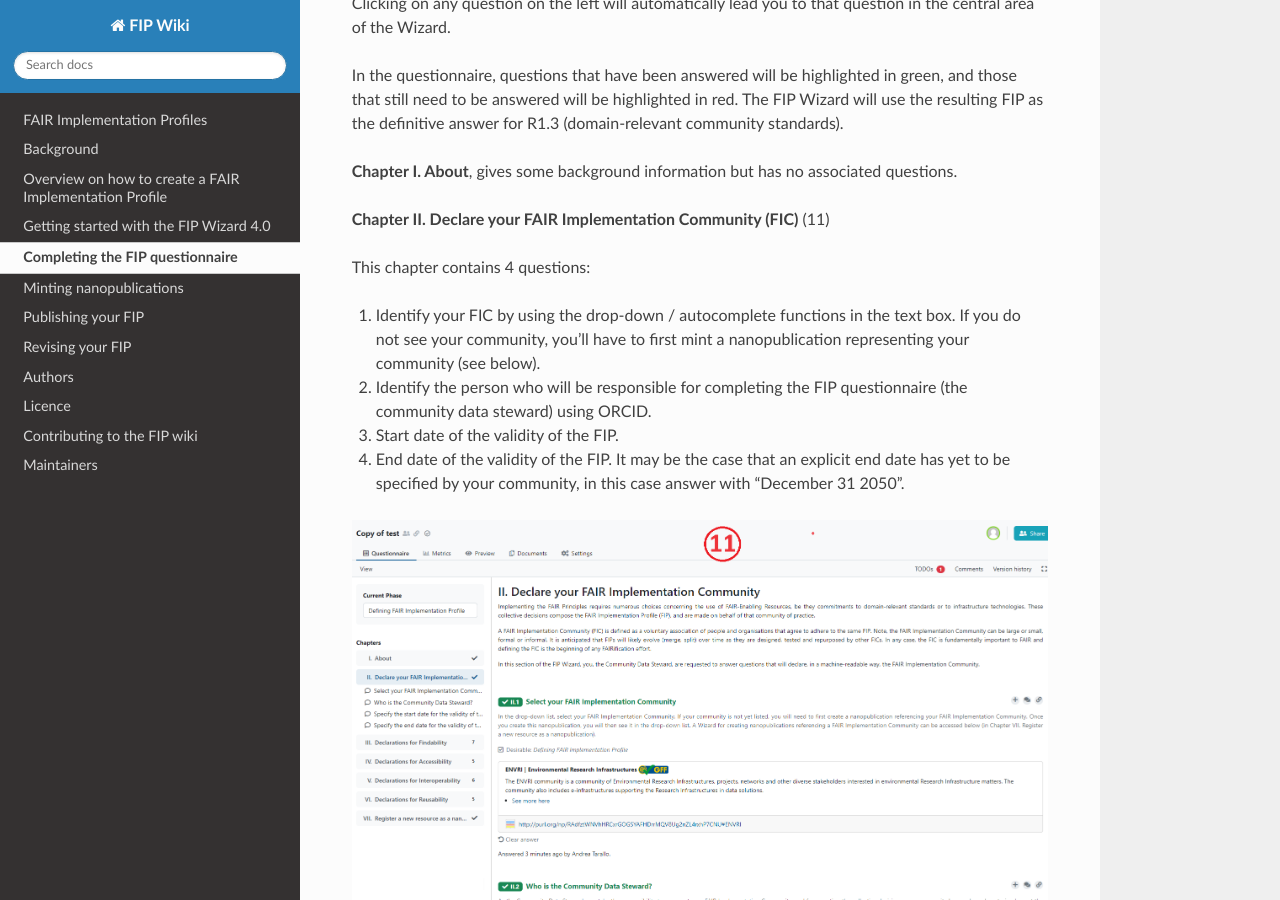
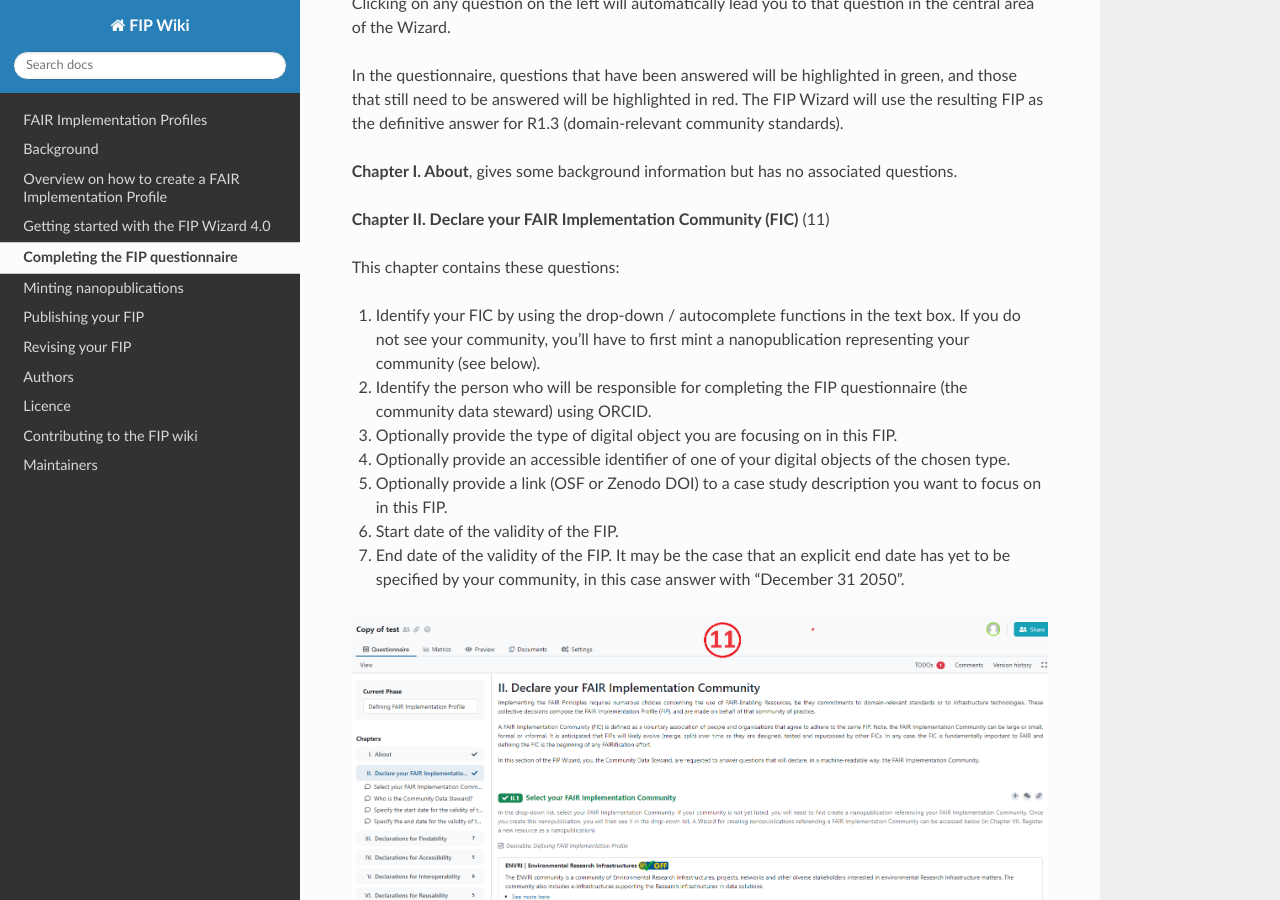
Before and after one commit to gofair-foundation/fip, a Sphinx documentation site: the page built from docs/CompletingQuestionnaire.md, in a window 1280 px wide and 900 px high, scrolled down 1081 px. Built offline with Sphinx 7.4.7 and the Read the Docs theme 2.0.0, drawn with Linux system fonts in a browser that asks for light colours; some of the changed text lies outside the part shown.

Commit message:
Update CompletingQuestionnaire.md
updated description including the questions around digital object type and case study

```diff
--- a/docs/CompletingQuestionnaire.md
+++ b/docs/CompletingQuestionnaire.md
@@ -28,15 +28,21 @@
 
 **Chapter II. Declare your FAIR Implementation Community (FIC)** (11)
 
-This chapter contains 4 questions:
+This chapter contains these questions:
 
 1. Identify your FIC by using the drop-down / autocomplete functions in the text box. If you do not see your community, you’ll have to first mint a nanopublication representing your community (see below).
 
 2. Identify the person who will be responsible for completing the FIP questionnaire (the community data steward) using ORCID.
 
-3. Start date of the validity of the FIP.
+3. Optionally provide the type of digital object you are focusing on in this FIP.
 
-4. End date of the validity of the FIP. It may be the case that an explicit end date has yet to be specified by your community, in this case answer with "December 31 2050".
+4. Optionally provide an accessible identifier of one of your digital objects of the chosen type.
+
+5. Optionally provide a link (OSF or Zenodo DOI) to a case study description you want to focus on in this FIP.
+
+6. Start date of the validity of the FIP.
+
+7. End date of the validity of the FIP. It may be the case that an explicit end date has yet to be specified by your community, in this case answer with "December 31 2050".
 
 <p align="left"><img src="./_static/img/11.png" width="100%"></p>
 
```
Also changed, not shown: other parts of docs/CompletingQuestionnaire.md (+1 -1 lines).
